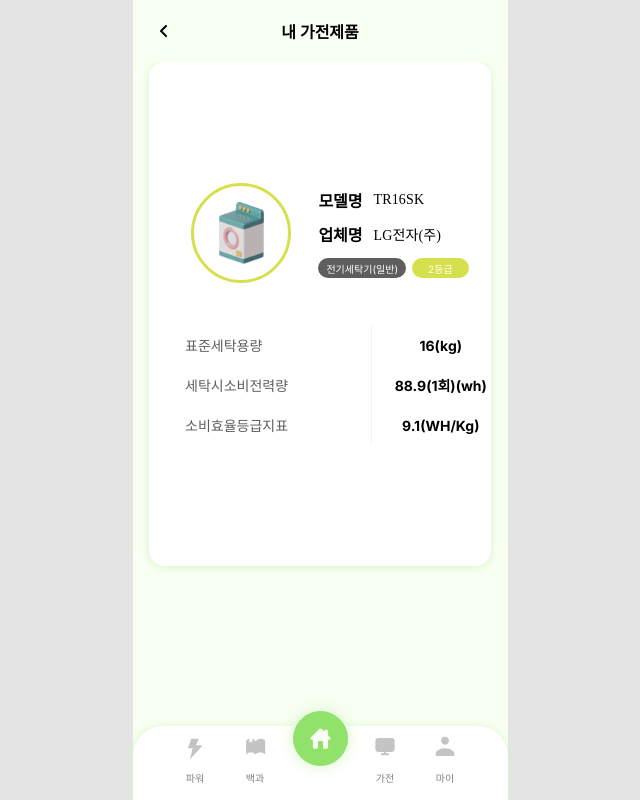
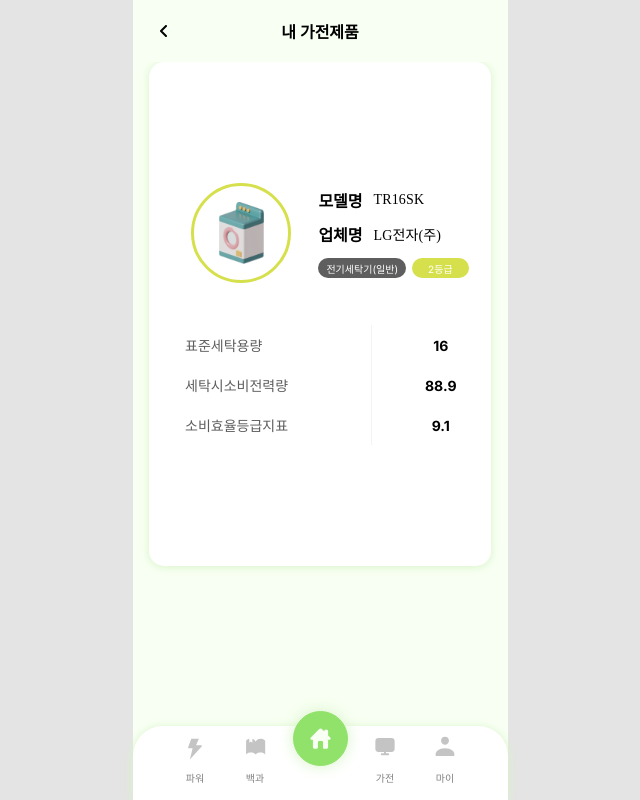
Before and after one commit to GreenSpark-greenspark/greenspark-frontend, a Next.js app: page /appliances/1 in a window 1280 px wide. Shown: the whole page, without its empty margins (320-960 px from the left). Built offline with nearby package versions, Linux system fonts and the light colour scheme.

Commit message:
feat: value 숫자만 추출하기

```diff
--- a/src/app/_component/appliances/[id]/ItemRow.tsx
+++ b/src/app/_component/appliances/[id]/ItemRow.tsx
@@ -7,11 +7,14 @@ interface ItemRowProps {
 }
 
 const ItemRow = ({ label, value }: ItemRowProps) => {
+  // 문자열일 경우 첫 번째 숫자만 추출
+  const numericValue = typeof value === "string" ? value.match(/^\d+(\.\d+)?/)?.[0] : value;
+
   return (
     <div className={style.row}>
       <div className={style.key}>{label}</div>
       <div className={style.separator}></div>
-      <div className={style.value}>{value}</div>
+      <div className={style.value}>{numericValue}</div>
     </div>
   );
 };
```
